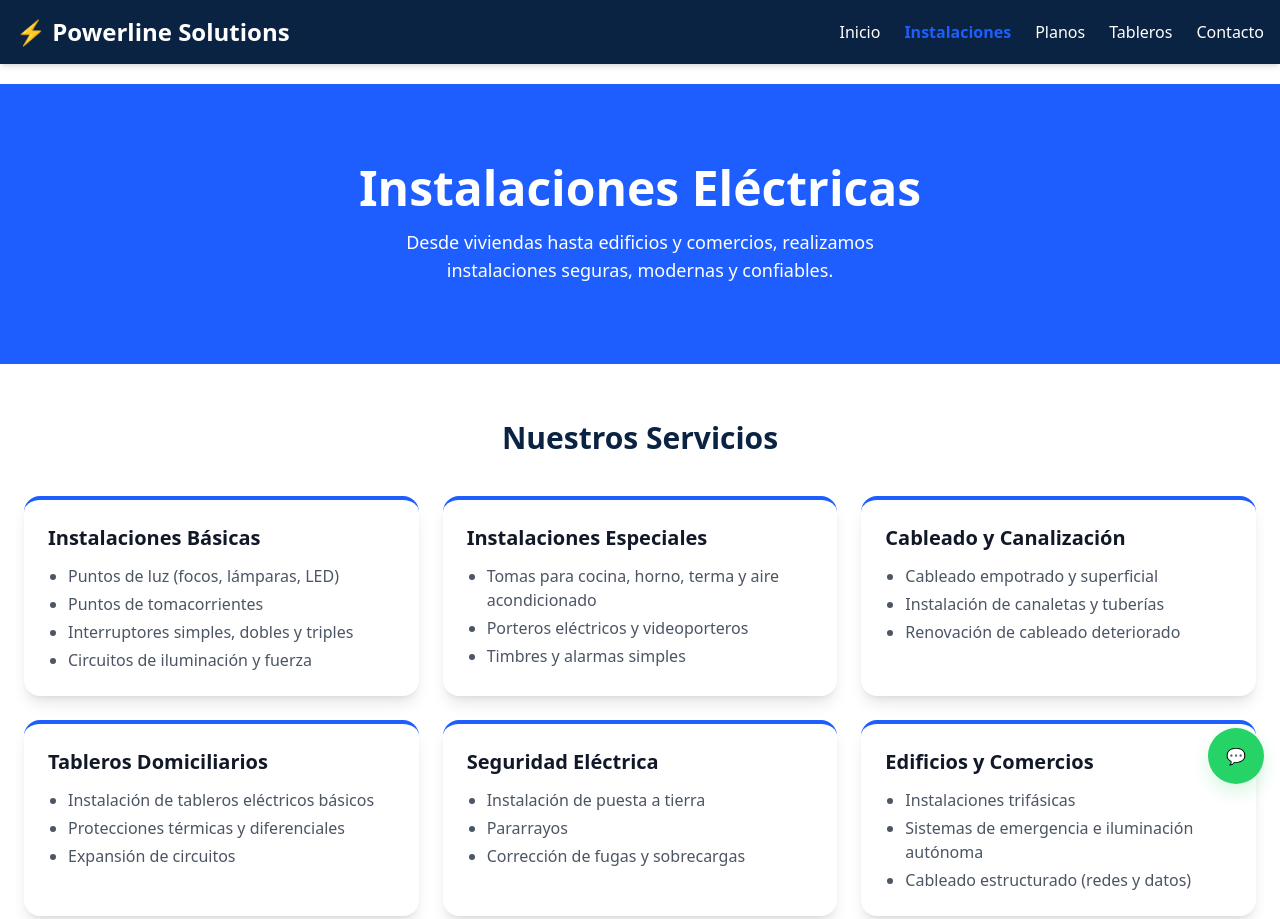
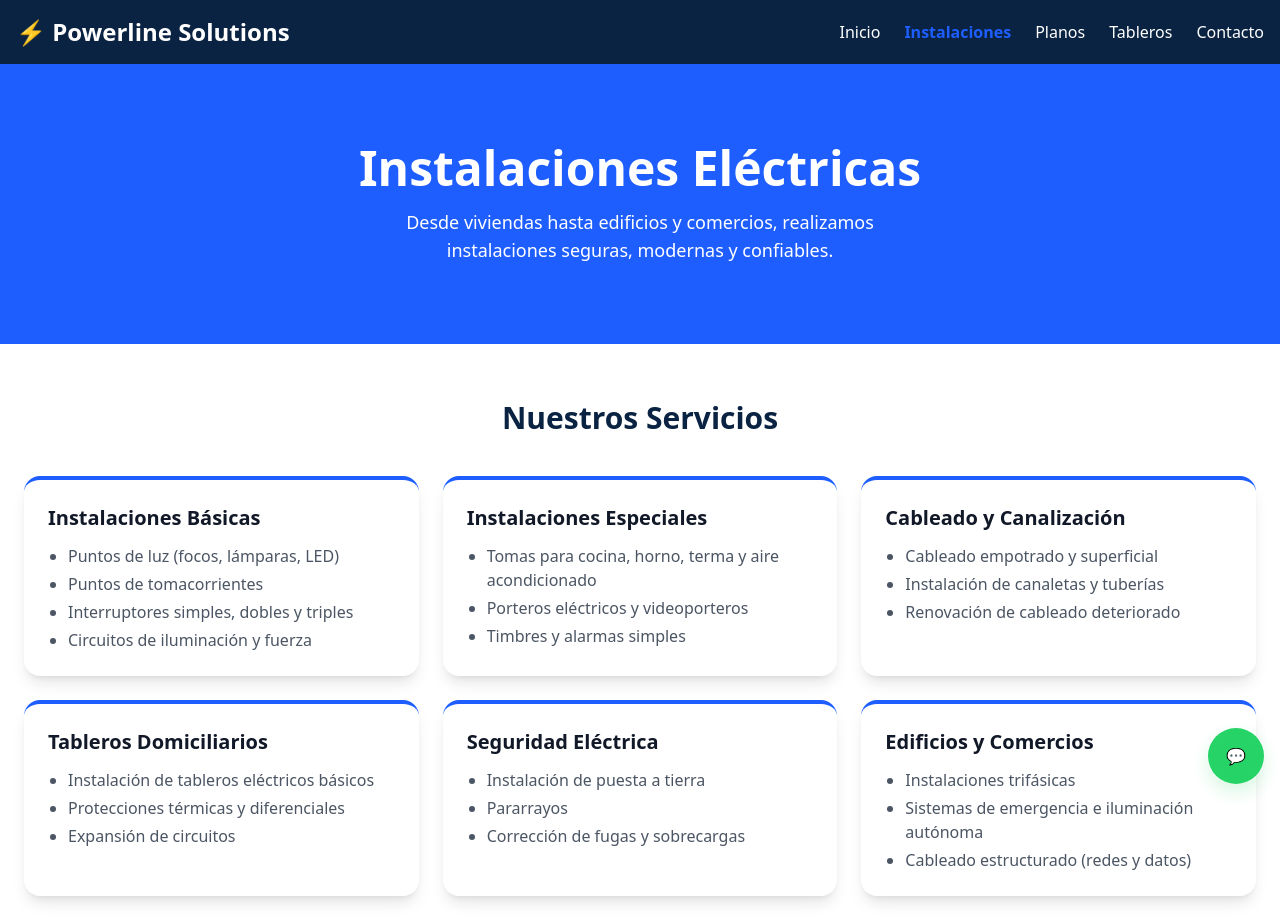
Before and after one commit to KeninRisalbe/PowerLine-Solutions, a plain HTML site: page instalaciones.html in a window 1280 px wide. Shown: the top 919 px of the page. Drawn offline with nearby package versions, Linux system fonts and the light colour scheme.

Commit message:
Update instalaciones.html

```diff
--- a/instalaciones.html
+++ b/instalaciones.html
@@ -73,8 +73,8 @@
     }
     .whatsapp-fab:active { transform: scale(.98); }
 
-    header { position: fixed; top: 0; left: 0; right: 0; z-index: 30; }
-    main { padding-top: 84px; }
+    header { margin: 0; padding: 0; }
+    main { margin: 0; padding: 0; }
     .hero-text { max-width: 56ch; margin: auto; }
 
     @media (min-width: 768px) {
@@ -130,7 +130,7 @@
 
   <main>
     <!-- Hero -->
-    <section class="bg-[var(--azul-electrico)] text-white text-center py-20">
+    <section class="bg-[var(--azul-electrico)] text-white text-center py-20 m-0">
       <h2 class="text-4xl md:text-5xl font-bold mb-4 hero-text">Instalaciones Eléctricas</h2>
       <p class="text-lg max-w-xl mx-auto hero-text">
         Desde viviendas hasta edificios y comercios, realizamos instalaciones seguras, modernas y confiables.
```
